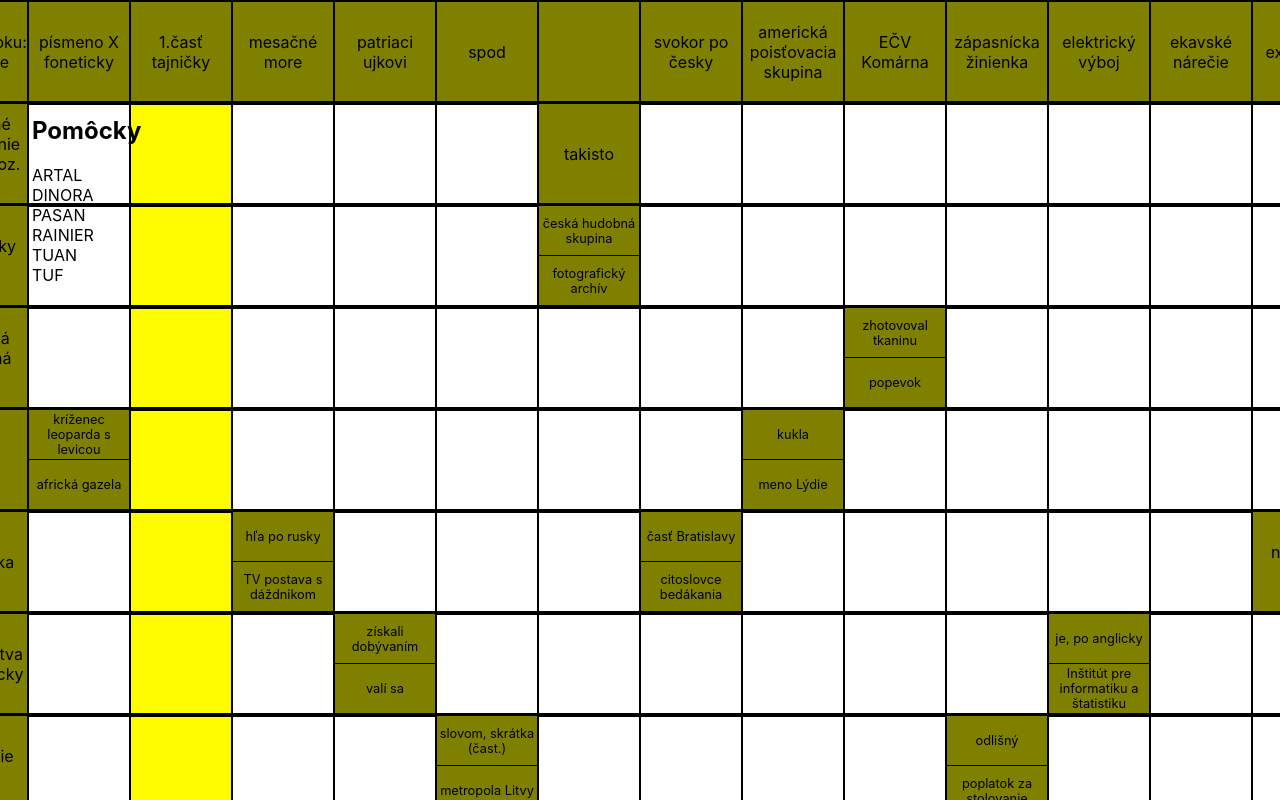
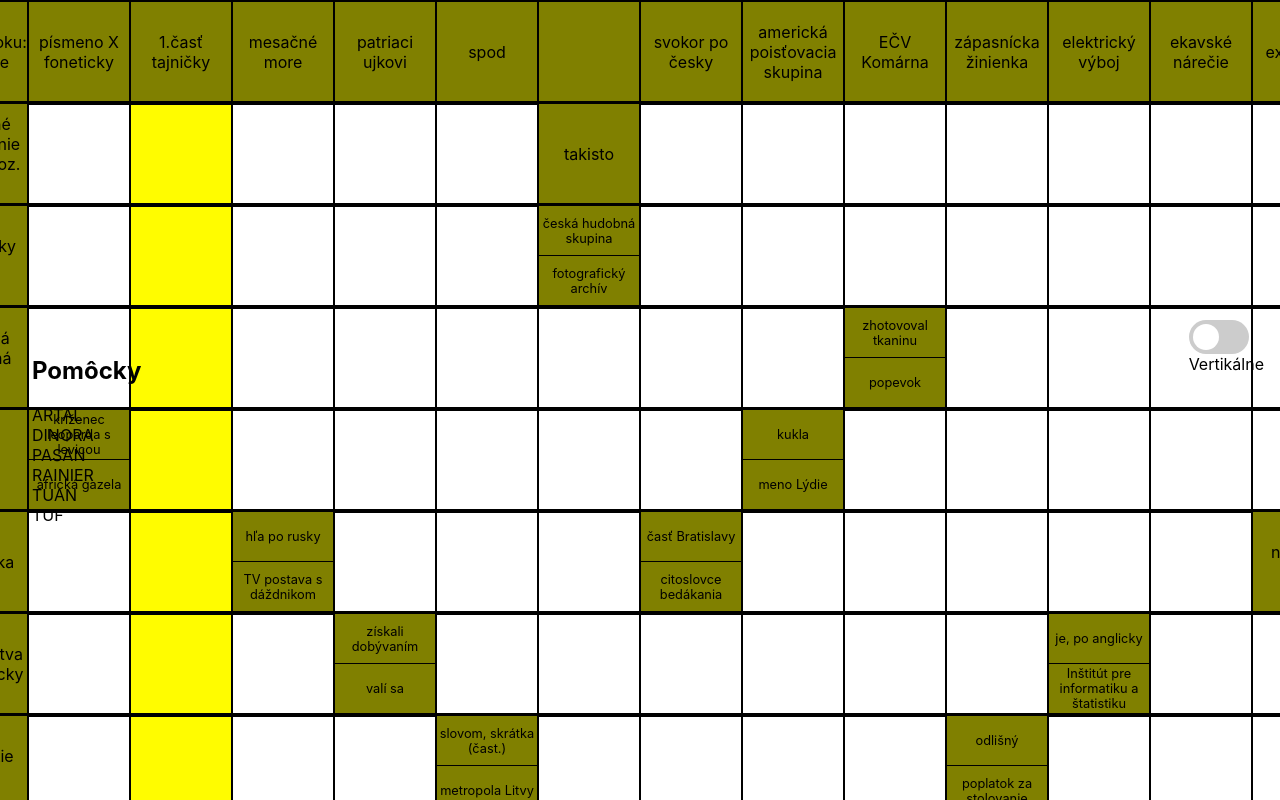
Before and after one commit to MartinTuroci/crossword, a React (Create React App) app: page / in a window 1280 px wide. Shown: the top 800 px of the page. Built offline with nearby package versions, Linux system fonts and the light colour scheme.

Commit message:
feat: vertical typing

```diff
--- a/src/components/Board.css
+++ b/src/components/Board.css
@@ -3,3 +3,71 @@
   grid-template-columns: repeat(14, 1fr);
   border: 1px solid #000;
 }
+.controls {
+  position: fixed;
+  top: 40vh;
+  right: 1rem;
+}
+
+/* The switch - the box around the slider */
+.switch {
+  position: relative;
+  display: inline-block;
+  width: 60px;
+  height: 34px;
+}
+
+/* Hide default HTML checkbox */
+.switch input {
+  opacity: 0;
+  width: 0;
+  height: 0;
+}
+.switch__text {
+  text-align: center;
+}
+
+/* The slider */
+.slider {
+  position: absolute;
+  cursor: pointer;
+  top: 0;
+  left: 0;
+  right: 0;
+  bottom: 0;
+  background-color: #ccc;
+  -webkit-transition: 0.4s;
+  transition: 0.4s;
+  border-radius: 34px;
+}
+
+.slider:before {
+  position: absolute;
+  content: '';
+  height: 26px;
+  width: 26px;
+  left: 4px;
+  bottom: 4px;
+  background-color: white;
+  -webkit-transition: 0.4s;
+  transition: 0.4s;
+  border-radius: 50%;
+  -webkit-border-radius: 34px;
+  -moz-border-radius: 34px;
+  -ms-border-radius: 34px;
+  -o-border-radius: 34px;
+}
+
+input:checked + .slider {
+  background-color: #91bd3a;
+}
+
+input:focus + .slider {
+  box-shadow: 0 0 1px #91bd3a;
+}
+
+input:checked + .slider:before {
+  -webkit-transform: translateX(26px);
+  -ms-transform: translateX(26px);
+  transform: translateX(26px);
+}
--- a/src/components/Board.tsx
+++ b/src/components/Board.tsx
@@ -3,37 +3,76 @@ import TileComponent from './Tile';
 import { TileType } from '../model/tile.model';
 import './Board.css';
 import { crossword } from '../util/crossword';
+import Checkbox from './Checkbox';
 
-const crosswordWithRefs = crossword.map((tile) => {
+type BoardState = {
+  shouldFocusVertical: boolean;
+  currentIndex: number;
+};
+class Board extends React.Component<{}, BoardState> {
+  constructor(props: {}) {
+    super(props);
+
+    this.state = {
+      shouldFocusVertical: false,
+      currentIndex: -1,
+    };
+  }
+
+  static crosswordWithRefs = crossword.map((tile) => {
     if (tile.type === TileType.WRITEABLE || tile.type === TileType.RESULT) {
       tile.ref = createRef<HTMLInputElement>();
     }
     return tile;
   });
 
-const changeFocus = (index: number) => {
-  if (index + 1 >= crosswordWithRefs.length) {
-    return () => {};
+  changeFocusVertical = (shouldFocusVertical: boolean) => {
+    this.setState({ shouldFocusVertical });
+    this.focusCurrentTile();
+  };
+
+  setCurrentIndex = (currentIndex: number, withOffset = true) => {
+    let offset = 0;
+
+    if (withOffset) {
+      offset = this.state.shouldFocusVertical ? 14 : 1;
     }
-  return () => {
-    const tile = crosswordWithRefs[index + 1];
+
+    this.setState({ currentIndex: currentIndex + offset }, () =>
+      this.focusCurrentTile(),
+    );
+  };
+
+  focusCurrentTile = () => {
+    const tile = Board.crosswordWithRefs[this.state.currentIndex];
+
     if (tile.type === TileType.WRITEABLE || tile.type === TileType.RESULT) {
       tile.ref?.current?.focus();
     }
   };
-};
-function Board() {
+
+  render() {
     return (
+      <div>
         <div className="board">
-      {crosswordWithRefs.map((tile, index) => (
+          {Board.crosswordWithRefs.map((tile, index) => (
             <TileComponent
               key={index}
               tile={tile}
-          changeFocus={changeFocus(index)}
+              index={index}
+              setCurrentIndex={this.setCurrentIndex}
             />
           ))}
         </div>
+        <div className="controls">
+          <Checkbox
+            label="Vertikálne"
+            onChangeListener={this.changeFocusVertical}
+          />
+        </div>
+      </div>
     );
+  }
 }
 
 export default Board;
--- /dev/null
+++ b/src/components/Checkbox.tsx
@@ -0,0 +1,23 @@
+import React, { ChangeEvent } from 'react';
+
+type CheckboxProps = {
+  label: string;
+  onChangeListener: Function;
+};
+
+const Checkbox = ({ label, onChangeListener }: CheckboxProps) => {
+  const onChange = (e: ChangeEvent<HTMLInputElement>) => {
+    onChangeListener(e.target.checked);
+  };
+
+  return (
+    <div>
+      <label className="switch">
+        <input type="checkbox" onChange={onChange} />
+        <span className="slider round"></span>
+      </label>
+      <div className="switch__text">{label}</div>
+    </div>
+  );
+};
+export default Checkbox;
--- a/src/components/Help.css
+++ b/src/components/Help.css
@@ -1,6 +1,6 @@
 .help {
   position: fixed;
-  top: 5rem;
+  top: 40vh;
   left: 1rem;
   padding: 1rem;
 }
--- a/src/components/WritableTile.tsx
+++ b/src/components/WritableTile.tsx
@@ -1,12 +1,17 @@
 import React, { ChangeEvent, useState, useEffect } from 'react';
 import { TileProps } from '../model/tile.model';
 
-function WritableTile({ tile, changeFocus }: TileProps) {
+function WritableTile({ tile, index, setCurrentIndex }: TileProps) {
   const [text, setText] = useState('');
 
   const handleInput = (event: ChangeEvent<HTMLInputElement>) => {
     setText(event.target.value);
-    changeFocus();
+    setCurrentIndex(index);
+  };
+
+  const handleClick = () => {
+    setText('');
+    setCurrentIndex(index, false);
   };
 
   useEffect(() => {
@@ -20,7 +25,7 @@ function WritableTile({ tile, changeFocus }: TileProps) {
       ref={tile.ref}
       value={text}
       onChange={handleInput}
-      onClick={() => setText('')}
+      onClick={handleClick}
     />
   );
 }
```
Also changed, not shown: src/model/tile.model.ts (+2 -12 lines). Lines whose indentation alone changed are shown as unchanged.
